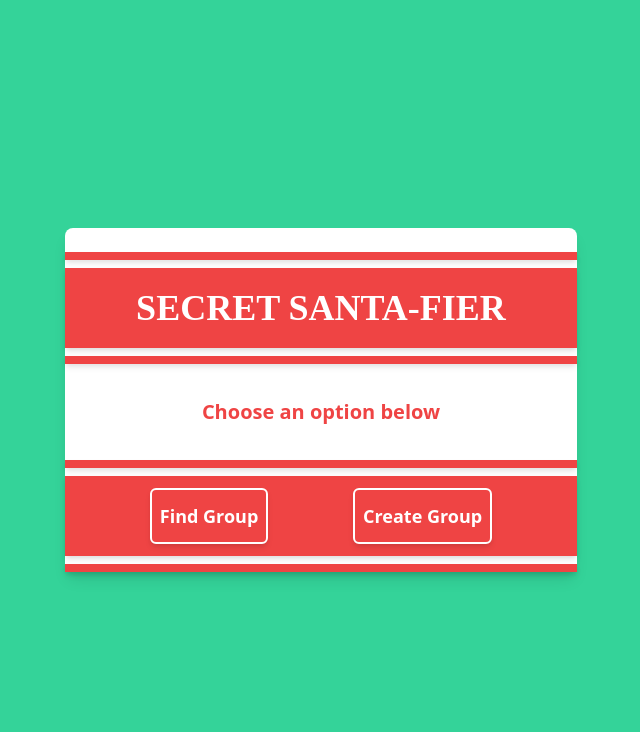
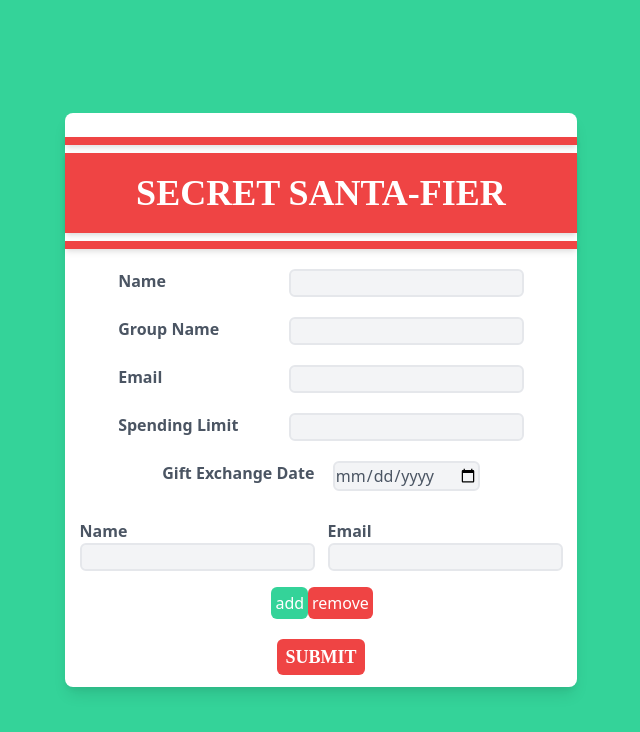
Before and after one commit to eryanpatterson/secret-santafier, a React (Create React App) app: page /#/register in a window 1280 px wide. Shown: the top 732 px of the page, without its empty margins (319-959 px from the left). Built offline with nearby package versions, Linux system fonts and the light colour scheme.

Commit message:
Production changes

```diff
--- a/package.json
+++ b/package.json
@@ -19,7 +19,8 @@
     "test": "craco test",
     "eject": "react-scripts eject"
   },
-  "proxy": "http://localhost:3001",
+  "proxy": "http://localhost:3000",
+  "homepage": ".",
   "eslintConfig": {
     "extends": [
       "react-app",
--- a/src/App.js
+++ b/src/App.js
@@ -1,5 +1,5 @@
 import {
-  BrowserRouter as Router,
+  HashRouter as Router,
   Switch,
   Route,
 } from "react-router-dom";
--- a/src/components/home.js
+++ b/src/components/home.js
@@ -7,7 +7,7 @@ export default function Home() {
     <>
 
         <div className="flex justify-center items-center text-xl text-red-500 font-bold h-24">
-            <h2>Choose an option below</h2>
+            <h2>Create a Group to begin</h2>
         </div>
         <div className={narrowStripe}></div>
         <div className="h-20 flex flex-row-reverse justify-evenly items-center mt-2 mb-2 bg-red-500 shadow-md">
@@ -16,11 +16,6 @@ export default function Home() {
                     Create Group
                 </button>
             </Link>
-            <Link to="/group">
-                <button className="transition-all duration-500 hover:bg-white shadow-md font-bold px-2 py-3 rounded-md text-lg hover:text-red-500 border-2 border-white bg-red-500 text-white">
-                    Find Group
-                </button>
-            </Link>
         </div>
         <div className={narrowStripe}></div>
     </>
--- a/src/components/register.js
+++ b/src/components/register.js
@@ -5,15 +5,17 @@ import Modal from "./sub-components/modal";
 export default function Register() {
     const [groupName, setGroupName] = useState('');
     const [email, setEmail] = useState('');
-    const [pwd, setPwd] = useState('');
     const [admin, setAdmin] = useState('');
+    const [exchangeDate, setDate] = useState('');
+    const [spendLimit, setLimit] = useState('');
     const [displayModal, setModal] = useState(false);
     const [groupSize, setGroupSize] = useState(1);
     const [memberInfo, setInputs] = useState('');
 
     async function handleSubmit(e) {
         e.preventDefault();
-
+        const date = Date.parse(exchangeDate);
+        const dateString = new Date(date).toLocaleString('default', { month: 'long', year: 'numeric', day: 'numeric' });
         for (let i = 0; i < groupSize; i++) {
             members.push({
                 name: document.getElementById(`Member ${i} name`).value,
@@ -26,7 +28,8 @@ export default function Register() {
                 name: groupName,
                 admin: admin,
                 adminEmail: email,
-                pwd: pwd
+                exchangeDate: dateString,
+                spendLimit: spendLimit
             },
             members: members
         }
@@ -110,16 +113,27 @@ export default function Register() {
                         <input value={email} onChange={(e) => setEmail(e.target.value)} type='email' className="bg-gray-100 border-2 rounded-md" />
                     </div>
                 </div>
-                <div className="flex justify-center mb-4">
+                <div className="flex justify-center mb-5">
                     <div className="w-1/3">
                         <label>
-                            Group Password
+                            Spending Limit
                         </label>
                     </div>
                     <div>
-                        <input value={pwd} onChange={(e) => setPwd(e.target.value)} type='password' className="bg-gray-100 border-2 rounded-md" />
+                        <input value={spendLimit} onChange={(e) => setLimit(e.target.value)} type='number' className="bg-gray-100 border-2 rounded-md" />
                     </div>
                 </div>
+                <div className="flex justify-center mb-5">
+                    <div className="w-1/3">
+                        <label>
+                            Gift Exchange Date
+                        </label>
+                    </div>
+                    <div>
+                        <input value={exchangeDate} onChange={(e) => setDate(e.target.value)} type='date' className="bg-gray-100 border-2 rounded-md" />
+                    </div>
+                </div>
+
                 <div className="flex flex-col flex-wrap justify-around p-2">
 
                     {memberInfo}
```
